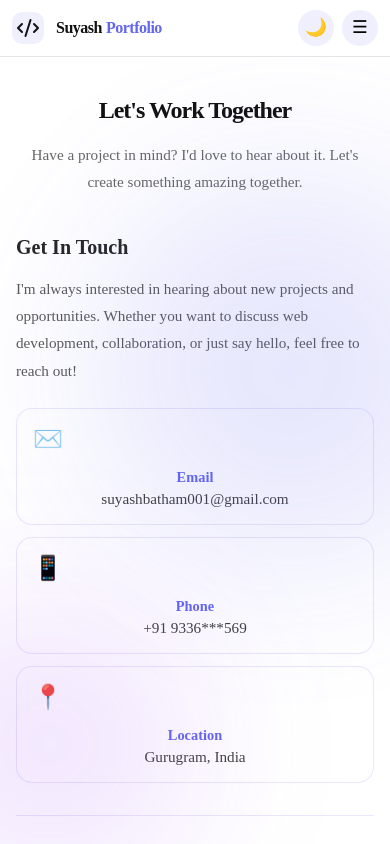
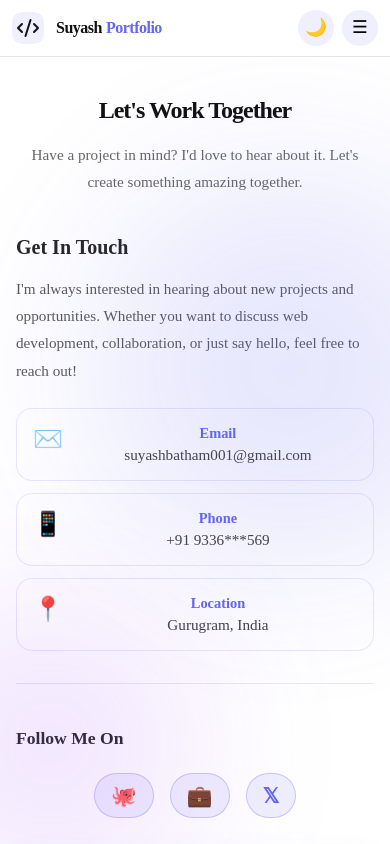
Before and after one commit to Suyash-Batham/suyash-batham-portfolio, a React (Create React App) app: page /contact in a window 390 px wide. Shown: the top 844 px of the page. Built offline with nearby package versions, Linux system fonts and the light colour scheme.

Commit message:
fixed contact page icons for small breakpoints

```diff
--- a/src/pages/Contact/Contact.css
+++ b/src/pages/Contact/Contact.css
@@ -472,7 +472,7 @@
   }
 
   .contact-info-item {
-    flex-direction: column;
+    /* flex-direction: column; */
     text-align: center;
     padding: 1.25rem;
   }
```
